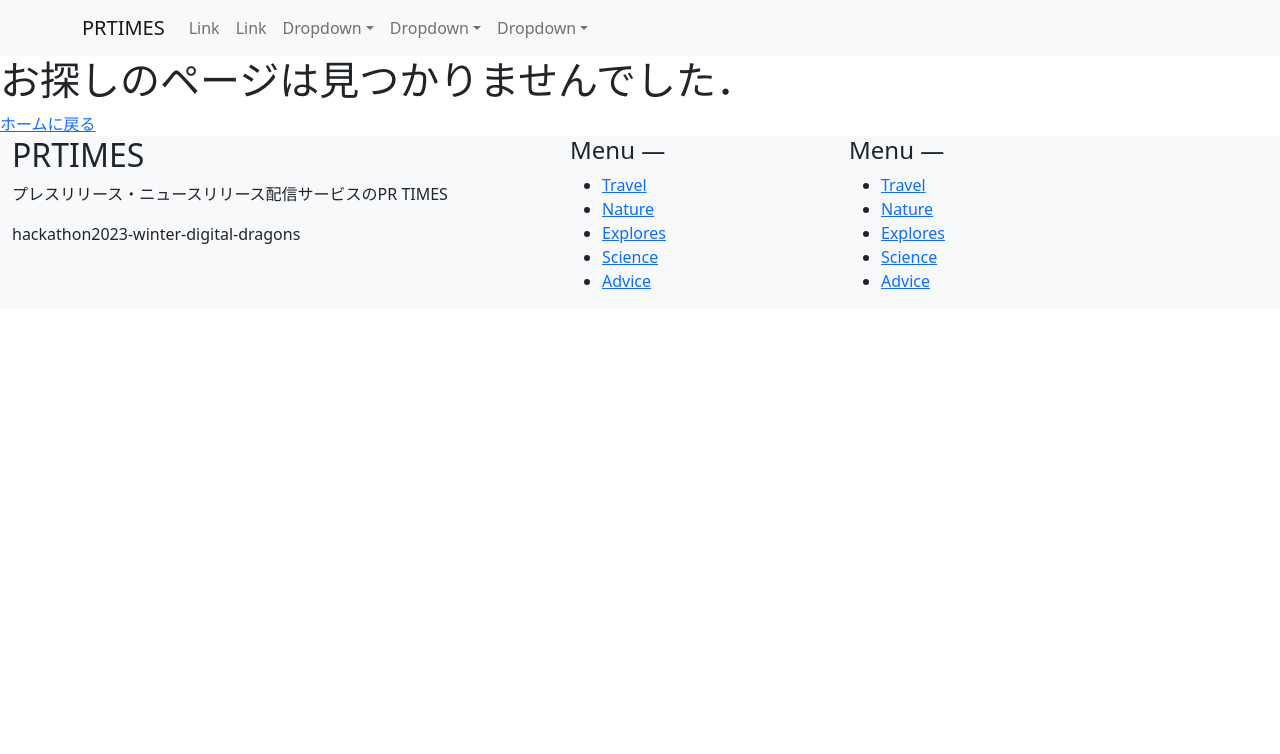
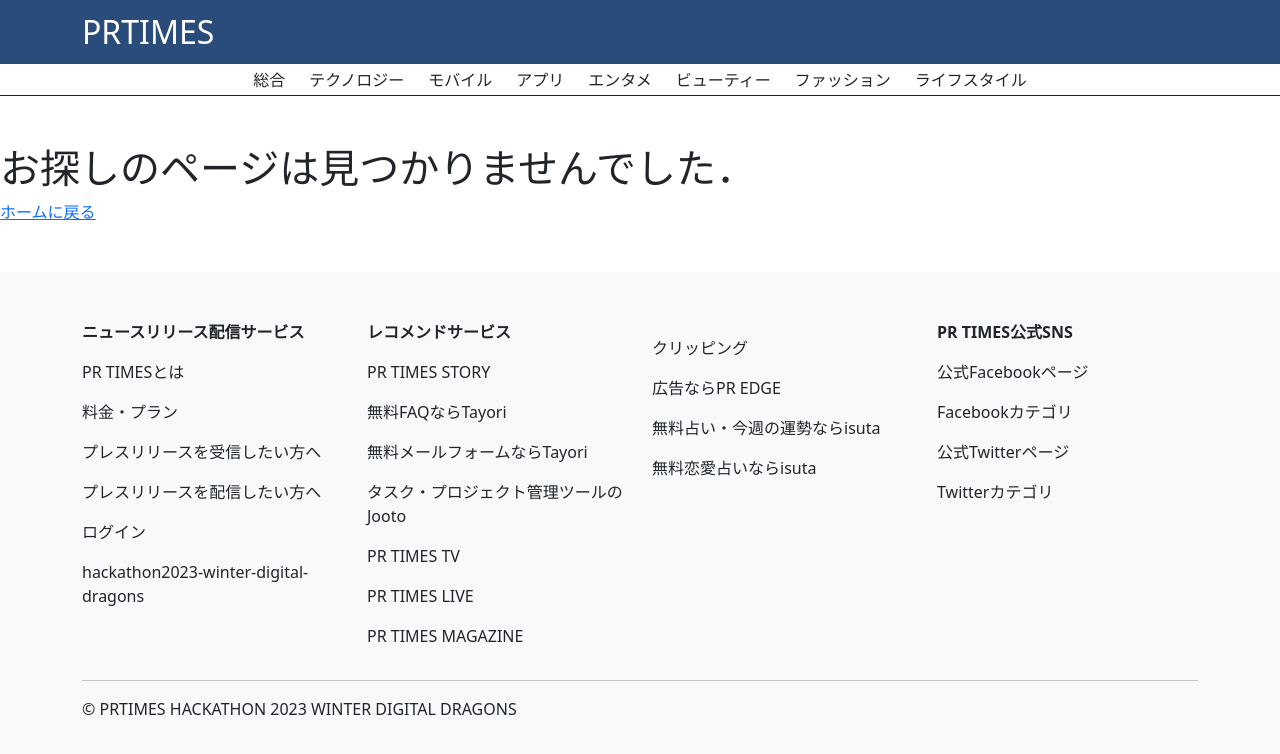
Before and after one commit to Romira915/hackathon2023-winter-digital-dragons-frontend, a React (Create React App) app: page / in a window 1280 px wide. Shown: the top 754 px of the page. Built offline with nearby package versions, Linux system fonts and the light colour scheme.

Commit message:
Fix header and footer

```diff
--- a/src/components/Footer.jsx
+++ b/src/components/Footer.jsx
@@ -1,42 +1,53 @@
 import React from "react";
+import { Container, Row, Col } from "react-bootstrap";
 
 export const Footer = () => {
   return (
-    <div>
-      <footer class="footer-bs bg-light">
-          <div class="row container">
-            <div class="col-md-6 footer-brand animated fadeInLeft">
-                <h2>PRTIMES</h2>
-                <p>プレスリリース・ニュースリリース配信サービスのPR TIMES</p>
-                <p>hackathon2023-winter-digital-dragons</p>
-            </div>
-            <div class="col-md-3 footer-nav animated fadeInUp">
-              <h4>Menu —</h4>
-              <div class="col-md-6">
-                <ul class="pages">
-                    <li><a href="#">Travel</a></li>
-                    <li><a href="#">Nature</a></li>
-                    <li><a href="#">Explores</a></li>
-                    <li><a href="#">Science</a></li>
-                    <li><a href="#">Advice</a></li>
-                </ul>
-              </div>
-            </div>
-            <div class="col-md-3 footer-nav animated fadeInUp">
-              <h4>Menu —</h4>
-              <div class="col-md-6">
-                <ul class="pages">
-                    <li><a href="#">Travel</a></li>
-                    <li><a href="#">Nature</a></li>
-                    <li><a href="#">Explores</a></li>
-                    <li><a href="#">Science</a></li>
-                    <li><a href="#">Advice</a></li>
-                </ul>
-              </div>
-            </div>
-            </div>
+    <>
+      <footer className="footer-bs bg-light p-5 mt-5">
+        <Container>
+          <Row className="justify-content-center fs-6" >
+            <Col>
+              <p className="fw-bold">ニュースリリース配信サービス</p>
+              <p>PR TIMESとは</p>
+              <p>料金・プラン</p>
+              <p>プレスリリースを受信したい方へ</p>
+              <p>プレスリリースを配信したい方へ</p>
+              <p>ログイン</p>
+              <p>hackathon2023-winter-digital-dragons</p>
+            </Col>
+            <Col>
+              <p className="fw-bold">レコメンドサービス</p>
+              <p>PR TIMES STORY</p>
+              <p>無料FAQならTayori</p>
+              <p>無料メールフォームならTayori</p>
+              <p>タスク・プロジェクト管理ツールのJooto</p>
+              <p>PR TIMES TV</p>
+              <p>PR TIMES LIVE</p>
+              <p>PR TIMES MAGAZINE</p>
+            </Col>
+            <Col>
+              <p></p>
+              <p>クリッピング</p>
+              <p>広告ならPR EDGE</p>
+              <p>無料占い・今週の運勢ならisuta</p>
+              <p>無料恋愛占いならisuta</p>
+            </Col>
+            <Col>
+              <p className="fw-bold">PR TIMES公式SNS</p>
+              <p>公式Facebookページ</p>
+              <p>Facebookカテゴリ</p>
+              <p>公式Twitterページ</p>
+              <p>Twitterカテゴリ</p>
+            </Col>
+          </Row>
+          <hr />
+          <Row>
+            <p class="copyright">&copy; PRTIMES HACKATHON 2023 WINTER DIGITAL DRAGONS </p>
+          </Row>
+        </Container>
       </footer>
-    </div>
+    </>
   );
 };
 
--- a/src/components/Header.jsx
+++ b/src/components/Header.jsx
@@ -1,62 +1,35 @@
 import React from "react";
+import { Col, Row } from "react-bootstrap";
 import Container from 'react-bootstrap/Container';
-import Nav from 'react-bootstrap/Nav';
 import Navbar from 'react-bootstrap/Navbar';
-import NavDropdown from 'react-bootstrap/NavDropdown';
+import { Link } from "react-router-dom";
 
 export const Header = () => {
+  const bigCatList = ["総合", "テクノロジー", "モバイル", "アプリ", "エンタメ", "ビューティー", "ファッション", "ライフスタイル"]
+  const content = bigCatList.map(cat => (
+    <Col>
+      <Link to={`/${cat}`} className="text-decoration-none text-dark">
+        <nobr>
+          {cat}
+        </nobr>
+      </Link>
+    </Col>
+  ))
   return (
-    <div>
-    <header className="site-header">
-      <div className="wrapper site-header__wrapper">
-        <Navbar bg="light" expand="lg">
-          <Container>
-            <Navbar.Brand href="#home">PRTIMES</Navbar.Brand>
-            <Navbar.Toggle aria-controls="basic-navbar-nav" />
-            <Navbar.Collapse id="basic-navbar-nav">
-              <Nav className="me-auto">
-                <Nav.Link href="#home">Link</Nav.Link>
-                <Nav.Link href="#link">Link</Nav.Link>
-                <NavDropdown title="Dropdown" id="basic-nav-dropdown">
-                  <NavDropdown.Item href="#action/3.1">Action</NavDropdown.Item>
-                  <NavDropdown.Item href="#action/3.2">
-                    Another action
-                  </NavDropdown.Item>
-                  <NavDropdown.Item href="#action/3.3">Something</NavDropdown.Item>
-                  <NavDropdown.Divider />
-                  <NavDropdown.Item href="#action/3.4">
-                    Separated link
-                  </NavDropdown.Item>
-                </NavDropdown>
-                <NavDropdown title="Dropdown" id="basic-nav-dropdown">
-                  <NavDropdown.Item href="#action/3.1">Action</NavDropdown.Item>
-                  <NavDropdown.Item href="#action/3.2">
-                    Another action
-                  </NavDropdown.Item>
-                  <NavDropdown.Item href="#action/3.3">Something</NavDropdown.Item>
-                  <NavDropdown.Divider />
-                  <NavDropdown.Item href="#action/3.4">
-                    Separated link
-                  </NavDropdown.Item>
-                </NavDropdown>
-                <NavDropdown title="Dropdown" id="basic-nav-dropdown">
-                  <NavDropdown.Item href="#action/3.1">Action</NavDropdown.Item>
-                  <NavDropdown.Item href="#action/3.2">
-                    Another action
-                  </NavDropdown.Item>
-                  <NavDropdown.Item href="#action/3.3">Something</NavDropdown.Item>
-                  <NavDropdown.Divider />
-                  <NavDropdown.Item href="#action/3.4">
-                    Separated link
-                  </NavDropdown.Item>
-                </NavDropdown>
-              </Nav>
-            </Navbar.Collapse>
-          </Container>
-        </Navbar>
-      </div>
+    <header style={{ position: "sticky", top: 0}}>
+      <Navbar expand="lg" style={{ background: "#294C7A" }}>
+        <Container>
+          <Link to={"/"} className="text-white text-decoration-none fs-2">PRTIMES</Link>
+        </Container>
+      </Navbar>
+      <Navbar className="mb-5 bg-white" style={{ height: "2rem", borderBottom: "1px solid", fontSize: "1em" }}>
+        <Container className="justify-content-center">
+          <Row>
+            {content}
+          </Row>
+        </Container>
+      </Navbar>
     </header>
-    </div>
   );
 };
 
--- a/src/index.js
+++ b/src/index.js
@@ -3,7 +3,7 @@
 import './index.css';
 import App from './App';
 import reportWebVitals from './reportWebVitals';
-import  'bootstrap/dist/css/bootstrap.min.css' ;
+import  'bootstrap/dist/css/bootstrap.min.css';
 
 const root = ReactDOM.createRoot(document.getElementById('root'));
 root.render(
```
